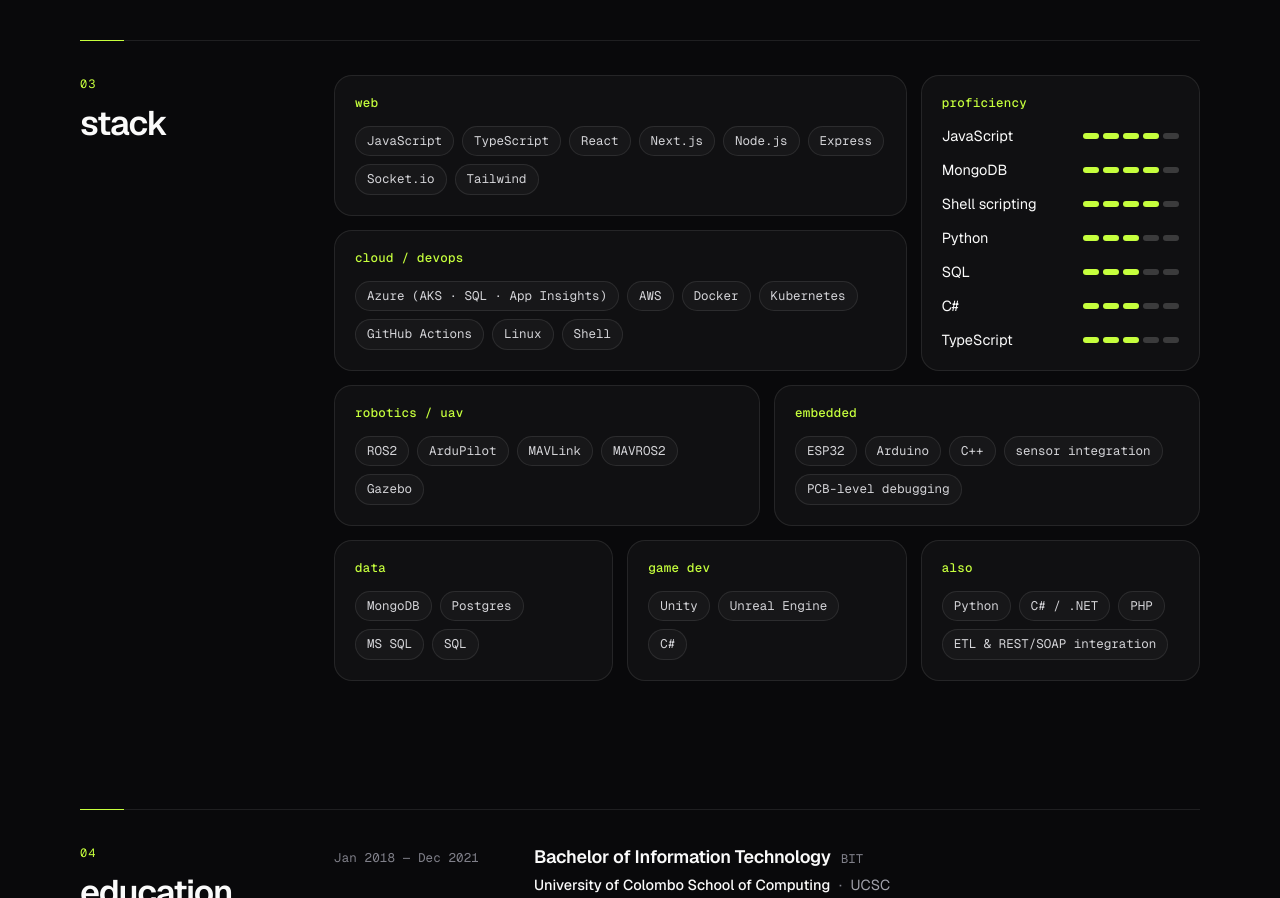
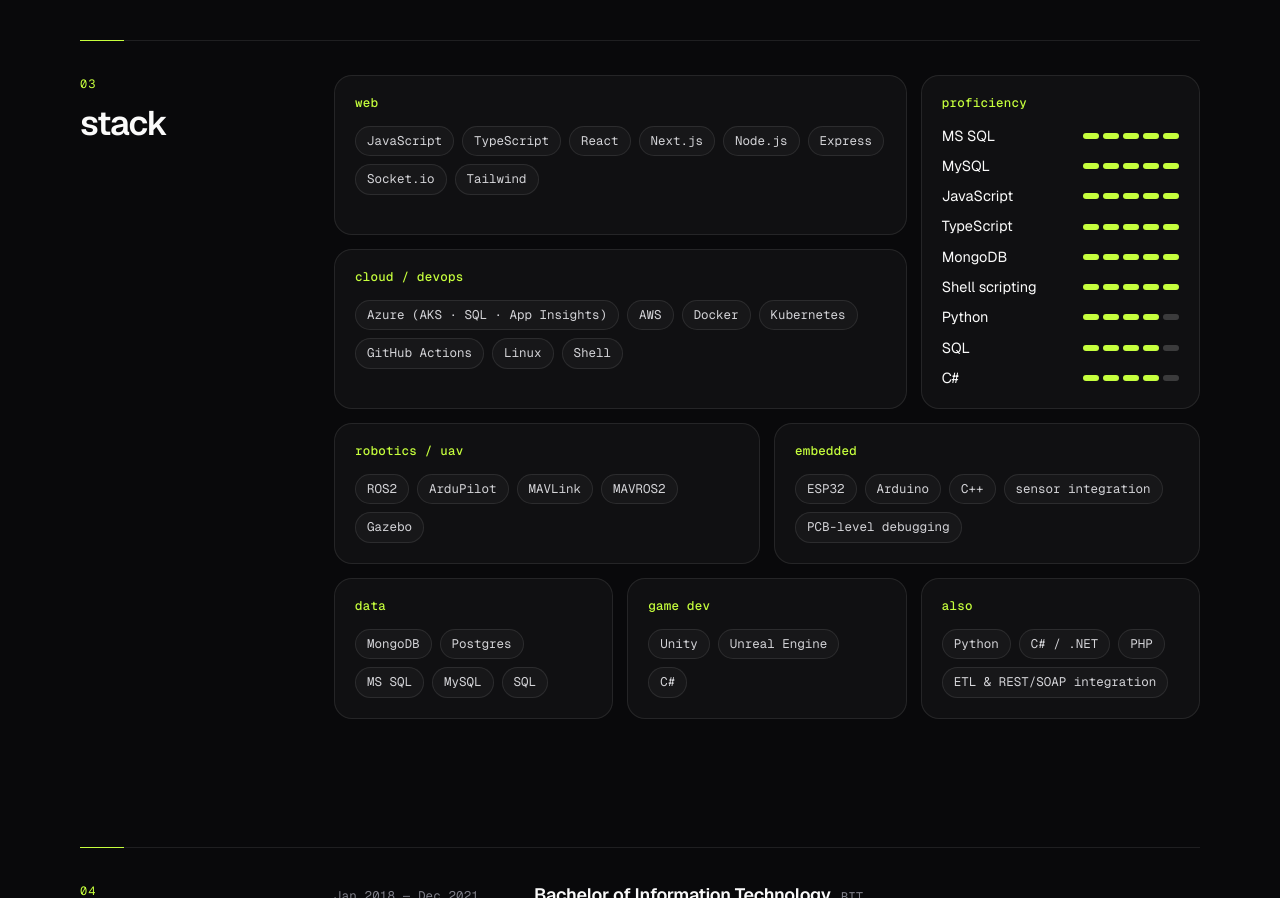
Before and after one commit to LhrSupun/portfolio, a plain HTML site: page index.html in a window 1280 px wide. Shown: the part 2520-3418 px from the top of the page. Drawn offline with nearby package versions, Linux system fonts and the light colour scheme.

Commit message:
feat: update tech stack in portfolio to include MS SQL and MySQL; adjust proficiency levels

```diff
--- a/index.html
+++ b/index.html
@@ -85,7 +85,7 @@
     ],
     "knowsAbout": [
       "Web Development", "JavaScript", "TypeScript", "React", "Next.js", "Node.js", "Express",
-      "MongoDB", "SQL", "Postgres", "Python", "Linux",
+      "MongoDB", "SQL", "MS SQL", "MySQL", "Postgres", "Python", "Linux",
       "Cloud / DevOps", "Azure", "AWS", "Kubernetes", "CI/CD",
       "Robotics", "ROS2", "ArduPilot", "Embedded Systems", "ESP32", "IoT",
       "Unity", "Unreal Engine", "C++", ".NET"
@@ -472,32 +472,40 @@
               <h3 class="card__label">proficiency</h3>
               <ul class="levels">
                 <li class="level" style="--r:0">
+                  <span>MS SQL</span>
+                  <span class="pips" role="img" aria-label="5 out of 5"><i class="on"></i><i class="on"></i><i class="on"></i><i class="on"></i><i class="on"></i></span>
+                </li>
+                <li class="level" style="--r:1">
+                  <span>MySQL</span>
+                  <span class="pips" role="img" aria-label="5 out of 5"><i class="on"></i><i class="on"></i><i class="on"></i><i class="on"></i><i class="on"></i></span>
+                </li>
+                <li class="level" style="--r:2">
                   <span>JavaScript</span>
+                  <span class="pips" role="img" aria-label="5 out of 5"><i class="on"></i><i class="on"></i><i class="on"></i><i class="on"></i><i class="on"></i></span>
+                </li>
+                <li class="level" style="--r:3">
+                  <span>TypeScript</span>
+                  <span class="pips" role="img" aria-label="5 out of 5"><i class="on"></i><i class="on"></i><i class="on"></i><i class="on"></i><i class="on"></i></span>
+                </li>
+                <li class="level" style="--r:4">
+                  <span>MongoDB</span>
+                  <span class="pips" role="img" aria-label="5 out of 5"><i class="on"></i><i class="on"></i><i class="on"></i><i class="on"></i><i class="on"></i></span>
+                </li>
+                <li class="level" style="--r:5">
+                  <span>Shell scripting</span>
+                  <span class="pips" role="img" aria-label="5 out of 5"><i class="on"></i><i class="on"></i><i class="on"></i><i class="on"></i><i class="on"></i></span>
+                </li>
+                <li class="level" style="--r:6">
+                  <span>Python</span>
                   <span class="pips" role="img" aria-label="4 out of 5"><i class="on"></i><i class="on"></i><i class="on"></i><i class="on"></i><i></i></span>
                 </li>
-                <li class="level" style="--r:1">
-                  <span>MongoDB</span>
+                <li class="level" style="--r:7">
+                  <span>SQL</span>
                   <span class="pips" role="img" aria-label="4 out of 5"><i class="on"></i><i class="on"></i><i class="on"></i><i class="on"></i><i></i></span>
                 </li>
-                <li class="level" style="--r:2">
-                  <span>Shell scripting</span>
+                <li class="level" style="--r:8">
+                  <span>C#</span>
                   <span class="pips" role="img" aria-label="4 out of 5"><i class="on"></i><i class="on"></i><i class="on"></i><i class="on"></i><i></i></span>
-                </li>
-                <li class="level" style="--r:3">
-                  <span>Python</span>
-                  <span class="pips" role="img" aria-label="3 out of 5"><i class="on"></i><i class="on"></i><i class="on"></i><i></i><i></i></span>
-                </li>
-                <li class="level" style="--r:4">
-                  <span>SQL</span>
-                  <span class="pips" role="img" aria-label="3 out of 5"><i class="on"></i><i class="on"></i><i class="on"></i><i></i><i></i></span>
-                </li>
-                <li class="level" style="--r:5">
-                  <span>C#</span>
-                  <span class="pips" role="img" aria-label="3 out of 5"><i class="on"></i><i class="on"></i><i class="on"></i><i></i><i></i></span>
-                </li>
-                <li class="level" style="--r:6">
-                  <span>TypeScript</span>
-                  <span class="pips" role="img" aria-label="3 out of 5"><i class="on"></i><i class="on"></i><i class="on"></i><i></i><i></i></span>
                 </li>
               </ul>
             </article>
@@ -521,6 +529,7 @@
                 <li>MongoDB</li>
                 <li>Postgres</li>
                 <li>MS SQL</li>
+                <li>MySQL</li>
                 <li>SQL</li>
               </ul>
             </article>
```
Also changed, not shown: 1 other file.
